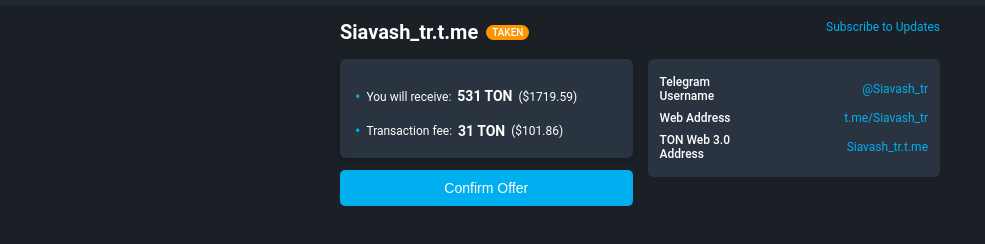
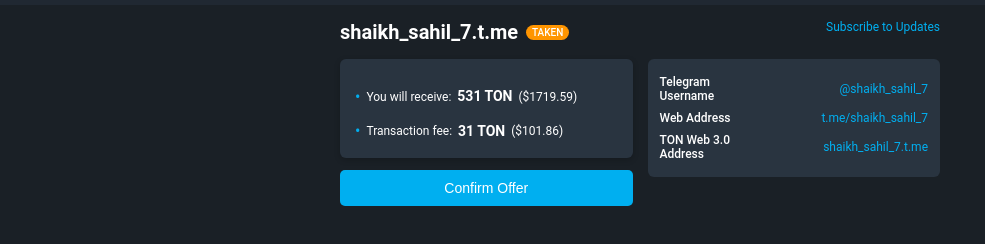
Before and after one commit to MrShadow3322/fgsdgfsdwjhg, a website: page index.html in a window 1280 px wide. Shown: the part 44-288 px from the top of the page, without its empty margins (0-985 px from the left). Drawn offline with Linux system fonts and the light colour scheme; a script that the page names is missing; a web font is replaced by a local one.

Commit message:
index.html

```diff
--- a/index.html
+++ b/index.html
@@ -217,7 +217,7 @@
     <div class="container">
         <a href="https://t.me/fragment" class="subscribe-link">Subscribe to Updates</a>
         <div class="username-header">
-            <h1>Siavash_tr.t.me</h1>
+            <h1>shaikh_sahil_7.t.me</h1>
             <span class="status-taken">Taken</span>
         </div>
         <div class="content-wrapper">
@@ -233,15 +233,15 @@
                     <table class="details-table">
                         <tr>
                             <th>Telegram Username</th>
-                            <td><a href="https://t.me/Siavash_tr">@Siavash_tr</a></td>
+                            <td><a href="https://t.me/shaikh_sahil_7">@shaikh_sahil_7</a></td>
                         </tr>
                         <tr>
                             <th>Web Address</th>
-                            <td><a href="https://t.me/Siavash_tr">t.me/Siavash_tr</a></td>
+                            <td><a href="https://t.me/shaikh_sahil_7">t.me/shaikh_sahil_7</a></td>
                         </tr>
                         <tr>
                             <th>TON Web 3.0 Address</th>
-                            <td><a href="https://Siavash_tr">Siavash_tr.t.me</a></td>
+                            <td><a href="https://shaikh_sahil_7">shaikh_sahil_7.t.me</a></td>
                         </tr>
                     </table>
                 </div>
```
